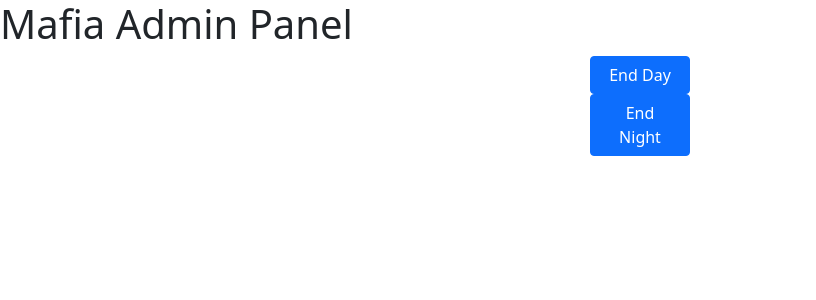
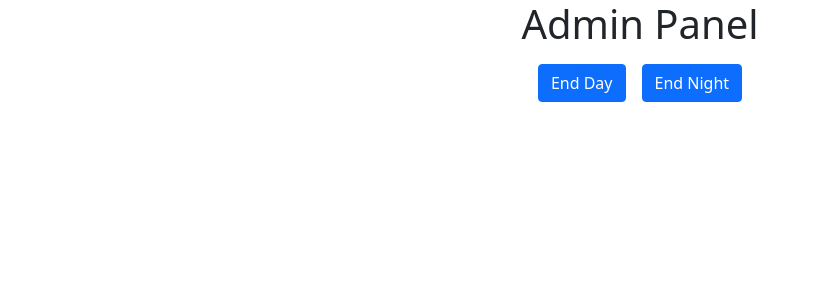
Before and after one commit to pmroczko/mafia-ui, a React (Create React App) app: page /admin in a window 1280 px wide. Shown: the top 300 px of the page, without its empty margins (0-816 px from the left). Built offline with nearby package versions, Linux system fonts and the light colour scheme.

Commit message:
Added Lobby

```diff
--- a/src/App.js
+++ b/src/App.js
@@ -8,6 +8,7 @@ import {
   Redirect,
 } from "react-router-dom";
 import Admin from "./components/Admin";
+import Lobby from "./components/Lobby";
 
 function App() {
   return (
@@ -16,8 +17,11 @@ function App() {
         <Route path='/admin'>
           <Admin></Admin>
         </Route>
+        <Route path='/lobby'>
+          <Lobby></Lobby>
+        </Route>
         <Route path='/'>
-          <Redirect to='/admin' />
+          <Redirect to='/lobby' />
         </Route>
       </Switch>
     </Router>
--- /dev/null
+++ b/src/_index.scss
@@ -0,0 +1,5 @@
+@import "components/components";
+
+html, body {
+    height: 100%;
+}
--- a/src/components/Admin.js
+++ b/src/components/Admin.js
@@ -1,14 +1,11 @@
-import { Button } from "react-bootstrap";
-import MafiaService from "../services/MafiaService";
+import Header from "./Header";
 import MafiaButton from "./MafiaButton";
-import './_admin.scss';
-import './_components.scss';
 
 function Admin() {
   return (
     <div>
-      <h1>Mafia Admin Panel</h1>
-      <div class="mainContainer">
+      <Header text="Admin Panel"/>
+      <div class="admin-container">
         <MafiaButton label="End Day" func="EndDay"/>
         <MafiaButton label="End Night" func="EndNight" />
       </div>
--- /dev/null
+++ b/src/components/Header.js
@@ -0,0 +1,7 @@
+function Header(props)  {
+    return (
+        <h1  className="header">{props.text}</h1>
+    )
+}
+
+export default Header
--- /dev/null
+++ b/src/components/Lobby.js
@@ -0,0 +1,10 @@
+import Header from "./Header"
+
+
+function Lobby() {
+    return (
+        <Header text="Mafia Lobby" />
+    )
+}
+
+export default Lobby
--- a/src/components/MafiaButton.js
+++ b/src/components/MafiaButton.js
@@ -7,6 +7,6 @@ function MafiaButton(props) {
         MafiaService[ props.func ](...(props.args || []));
     }
 
-    return (<Button onClick={onClick} className="mafiaButton"> { props.label }</Button>)
+    return (<Button onClick={onClick} className="mafia-button"> { props.label }</Button>)
 }
 export default MafiaButton
--- a/src/components/_admin.scss
+++ /dev/null
@@ -1,4 +0,0 @@
-.mainContainer {
-    display : flex;
-    flex-direction: column;
-}
--- a/src/components/_components.scss
+++ b/src/components/_components.scss
@@ -1,4 +1,14 @@
-.mafiaButton {
-    width:100px;
-    align-self: center;
+.header {
+    text-align:center;
 }
+
+.admin-container {
+    display : flex;
+    flex-direction: row;
+    flex-basis: calc(50% - 40px);
+    justify-content: center;
+}
+
+.mafia-button {
+    margin:8px;
+}
--- a/src/index.js
+++ b/src/index.js
@@ -4,6 +4,7 @@ import "./index.css";
 import App from "./App";
 import reportWebVitals from "./reportWebVitals";
 import "bootstrap/dist/css/bootstrap.min.css";
+import './_index.scss';
 
 ReactDOM.render(
   <React.StrictMode>
```
